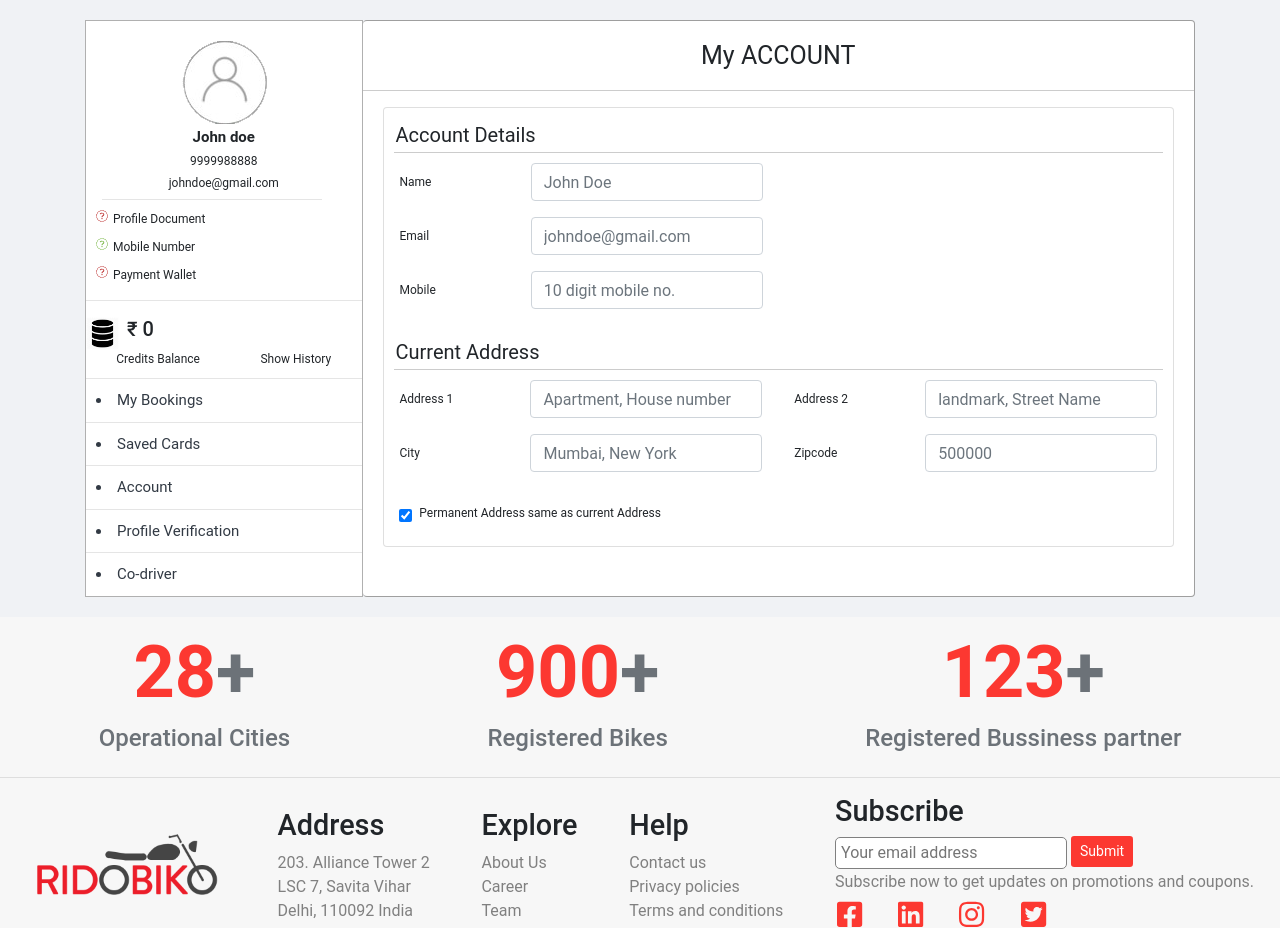
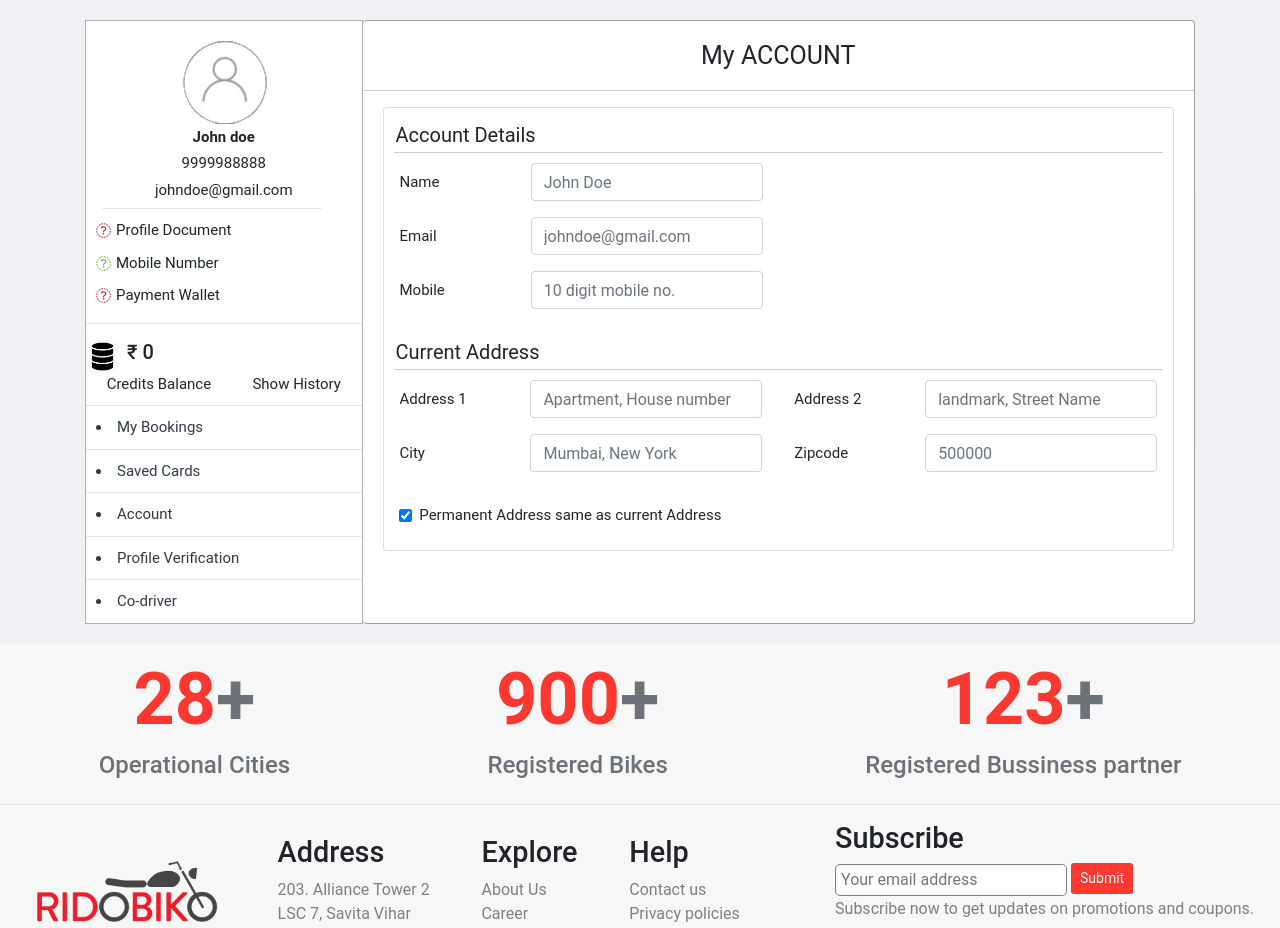
Before and after one commit to KUSUM24/RidoBiko_Clone, a PHP site: page /dashboard-main.php in a window 1280 px wide. Shown: the part 63-991 px from the top of the page. Run offline with PHP 8.4, Linux system fonts and the light colour scheme.

Commit message:
some changes

```diff
--- a/css/dashboard.css
+++ b/css/dashboard.css
@@ -1,7 +1,7 @@
 .container {
   margin-top: 20px;
   margin-bottom: 20px;
-  font-size: 12px;
+  font-size: 15px;
 }
 .left-body {
   width: 25%;
--- a/dashboard-page.html
+++ b/dashboard-page.html
@@ -8,14 +8,14 @@
     </div>
     <hr class="userinfo-hr" />
     <div class="section-status">
-      <div class="status--container d-flex">
+      <div class="status--container d-flex align-items-center">
         <span
           class="tab_icons fa fl fa-times-circle-o"
           style="color: rgb(190, 50, 50)"
         ></span>
         <div>Profile Document</div>
       </div>
-      <div class="status--container d-flex">
+      <div class="status--container d-flex align-items-center">
         <span
           class="tab_icons fa fa-check-circle-o fl"
           id="numberStatus"
@@ -23,7 +23,7 @@
         ></span>
         <div>Mobile Number</div>
       </div>
-      <div class="status--container d-flex">
+      <div class="status--container d-flex align-items-center">
         <span
           class="tab_icons fa fl fa-times-circle-o"
           style="color: rgb(190, 50, 50)"
```
